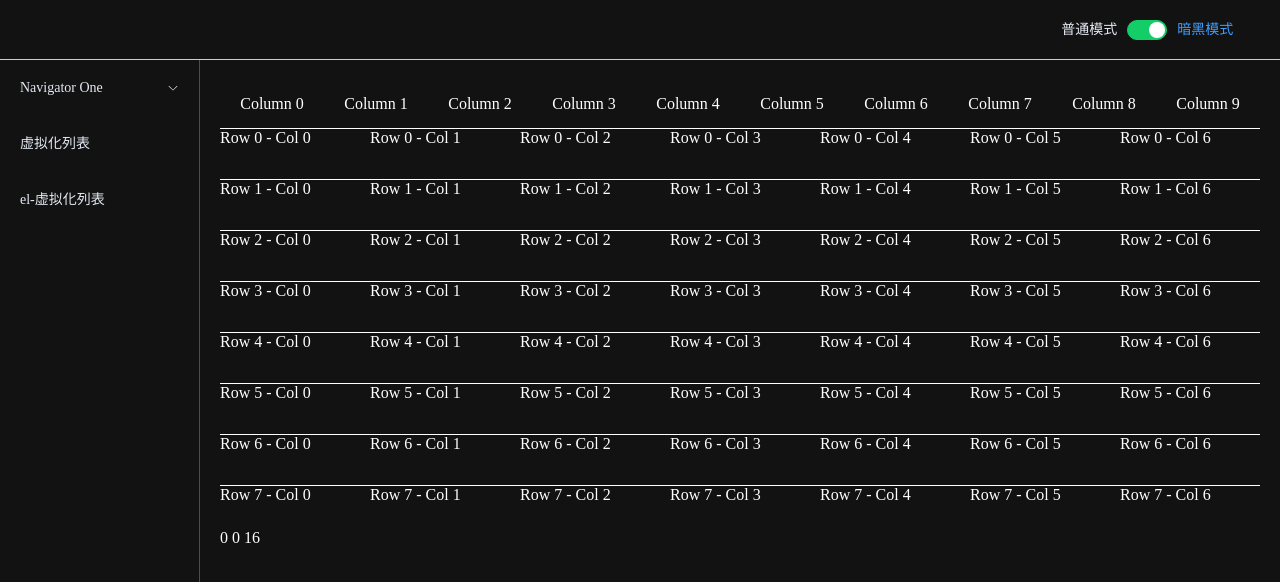
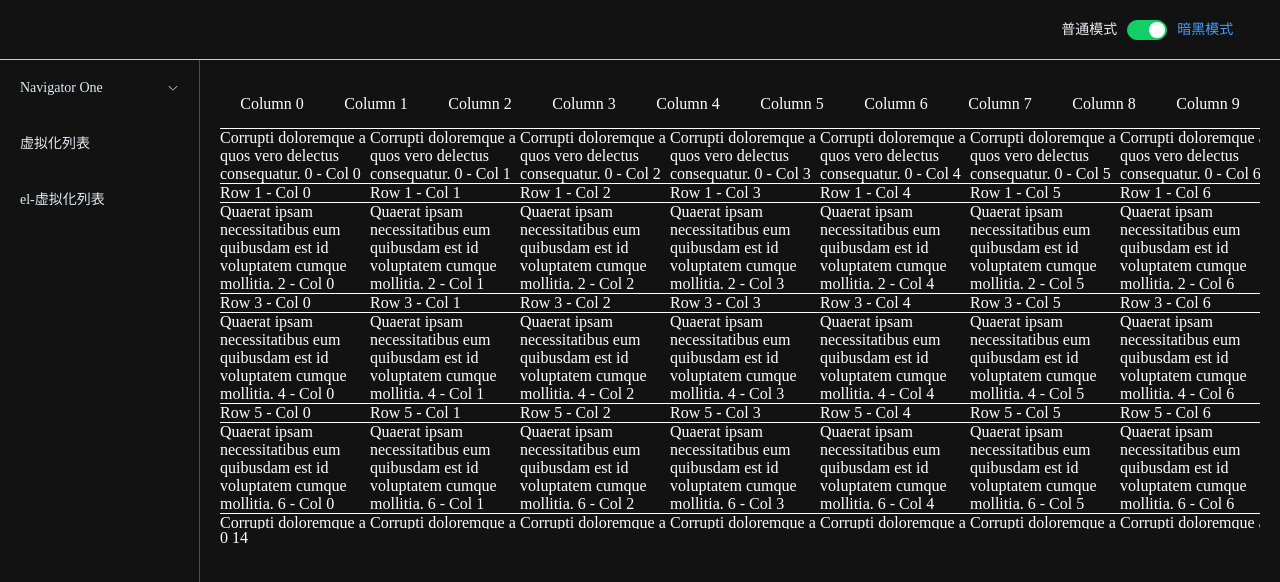
Before and after one commit to zhangchuachua/learning-vue, a Vue app: page /virtualized-table in a window 1280 px wide. Shown: the top 582 px of the page. Built offline with nearby package versions, Linux system fonts and the light colour scheme.

Commit message:
完成动态高度的 虚拟列表

```diff
--- a/auto-imports.d.ts
+++ b/auto-imports.d.ts
@@ -4,5 +4,5 @@
 // Generated by unplugin-auto-import
 export {}
 declare global {
-  const ElButton: typeof import('element-plus/es')['ElButton']
+
 }
--- a/src/components/table.vue
+++ b/src/components/table.vue
@@ -1,44 +1,120 @@
 <script setup lang="ts">
 import type { Column } from "element-plus";
-import { computed, ref } from "vue";
+import { computed, onMounted, onUpdated, ref, withDefaults } from "vue";
+import * as stream from "stream";
+import * as buffer from "buffer";
 
 interface TableData {
+  id: string | number;
+
   [key: string]: number | undefined | null | string;
 }
 
-const props = defineProps<{ columns: Column[], data: TableData[], }>()
+const props = withDefaults(defineProps<{
+  columns: Column[],
+  data: TableData[],
+  estimatedItemSize?: number,
+  width: number,
+  rowHeight?: number,
+  buffer?: number
+}>(), {
+  width: 150,
+  rowHeight: 50,
+  buffer: 3
+});
 
-console.log(props.data, props.columns);
+const isDynamic = typeof props.estimatedItemSize === 'number' && !Number.isNaN(props.estimatedItemSize);
 
-const baseWidth = 150;
-const baseHeight = 50;
-const width = props.columns.length * baseWidth;
-const height = props.data.length * baseHeight;
+const rowHeight = isDynamic ? props.estimatedItemSize : props.rowHeight;
+const width = props.columns.length * props.width;
+const height = ref(0);
+const positionList = props.data.map((item, index) => {
+  height.value += isDynamic ? props.estimatedItemSize : props.rowHeight;
+  const tempHeight = isDynamic ? props.estimatedItemSize : props.rowHeight
+  return {
+    index,
+    width: props.width,
+    height: tempHeight,
+    top: index * tempHeight,
+  }
+})
 const start = ref(0);
-const end = ref(16);
-const buffer = 4;
-const t = computed(() => start.value >= buffer ? start.value - buffer : 0)
+const end = computed(() => start.value + 8 + props.buffer * 2);
+const rows = ref<HTMLDivElement[]>();
+const translate = computed(() => {
+  if(start.value === 0) return 0;
+  return positionList.slice(0, start.value).reduce((a, b) => {
+    return a + b.height;
+  }, 0)
+})
 
 function handleScroll(e: Event) {
   const target = e.target as HTMLDivElement;
   const { scrollTop } = target;
-  const temp = Math.floor(scrollTop / baseHeight)
-  start.value = temp >= buffer ? temp - buffer : 0;
-  end.value = start.value + 8 + buffer * 2;
-  console.log(scrollTop)
+  const index = binarySearch(scrollTop);
+  start.value = index >= props.buffer ? index - props.buffer : 0;
 }
+
+function binarySearch(scrollTop = 0) {
+  let l = 0;
+  let r = positionList.length - 1;
+  while (l <= r) {
+    const mid = Math.floor((l + r) / 2);
+    const { top } = positionList[mid];
+    if(top === scrollTop) return mid;
+    if (top > scrollTop) r = mid - 1;
+    else {
+      l = mid + 1;
+    }
+  }
+  return r;// 二分搜索，我们这里查找第一个小雨 scrollTop 的值
+}
+
+function updated() {
+  if (!isDynamic) return;
+  rows.value?.forEach((node, idx, arr) => {
+    const { index: i } = node.dataset;
+    const index = parseInt(i as string);
+    const item = positionList[index];
+    const { height: prevHeight } = item;
+    const { height: realRowHeight } = node.getBoundingClientRect();
+    const next = positionList[index + 1];
+    if (prevHeight !== realRowHeight) {
+      item.height = realRowHeight;
+      const diff = realRowHeight - prevHeight;
+      height.value += diff;
+      if (next) {
+        next.top = item.top + realRowHeight;
+      }
+    }
+
+    if (idx === arr.length - 1) {
+      for (let i = index + 1; i < positionList.length; i++) {
+        const prev = positionList[i - 1];
+        const position = positionList[i];
+        position.top = prev ? prev.top + prev.height : 0;
+      }
+    }
+  })
+}
+
+onMounted(updated)
+
+onUpdated(updated)
 </script>
 
 <template>
   <div class="w-full h-full flex flex-col-reverse relative justify-end" role="table">
-    {{ t }} {{ start }} {{ end }}
+    {{ start }} {{ end }}
     <div class="w-full h-400px overflow-auto" @scroll="handleScroll">
       <div class="will-change-transform"
-           :style="`width: ${width}px; height: ${(props.data.length - start) * baseHeight}px; transform: translate(0, ${start * baseHeight}px)`"
+           :style="`width: ${width}px; height: ${height}px;`"
            role="rowgroup">
-        <div >
-          <div class="flex b-b b-b-solid box-border" v-for="row in props.data.slice(start, end)" role="row" :key="row.id">
-            <div role="cell" class="" :style="`width: ${baseWidth}px; height: ${baseHeight}px`" v-for="col in props.columns" :key="col.key">
+        <div :style="`transform: translate(0, ${translate}px)`">
+          <div class="flex b-b b-b-solid box-border" v-for="(row, index) in props.data.slice(start, end)" role="row"
+               :key="row.id" :data-index="start + index" ref="rows">
+            <div role="cell" class="" :style="`width: ${props.width}px;`"
+                 v-for="col in props.columns" :key="col.key">
               {{ row[col.dataKey] }}
             </div>
           </div>
--- a/src/components/virtualizedTable.vue
+++ b/src/components/virtualizedTable.vue
@@ -9,6 +9,11 @@ const generateColumns = (length = 10, prefix = 'column-', props?: any) =>
       width: 150,
     }))
 
+const longText =
+    'Quaerat ipsam necessitatibus eum quibusdam est id voluptatem cumque mollitia.'
+const midText = 'Corrupti doloremque a quos vero delectus consequatur.'
+const shortText = 'Eius optio fugiat.'
+
 const generateData = (
     columns: ReturnType<typeof generateColumns>,
     length = 200,
@@ -17,7 +22,10 @@ const generateData = (
     Array.from({ length }).map((_, rowIndex) => {
       return columns.reduce(
           (rowData, column, columnIndex) => {
-            rowData[column.dataKey] = `Row ${rowIndex} - Col ${columnIndex}`
+            let s = 'Row ';
+            if(rowIndex % 2 === 0) s = longText;
+            if(rowIndex % 7 === 0) s = midText;
+            rowData[column.dataKey] = `${s} ${rowIndex} - Col ${columnIndex}`
             return rowData
           },
           {
@@ -28,9 +36,9 @@ const generateData = (
     })
 
 const columns = generateColumns(10)
-const data = generateData(columns, 20)
+const data = generateData(columns, 1000)
 </script>
 
 <template>
-  <i-table :columns="columns" :data="data" />
+  <i-table :columns="columns" :data="data" :estimated-item-size="40" :width="150" />
 </template>
--- a/src/views/ElDisplay.vue
+++ b/src/views/ElDisplay.vue
@@ -46,9 +46,6 @@ const columns: Column<any>[] = [
     title: 'Description',
     dataKey: 'description',
     width: 150,
-    cellRenderer: ({ cellData: description }) => (
-        h('div', { style: 'padding: 10px 0' }, description)
-    ),
   },
   {
     key: 'operations',
```
Also changed, not shown: doc/virtualized-list/index.md (+26 -2 lines).
